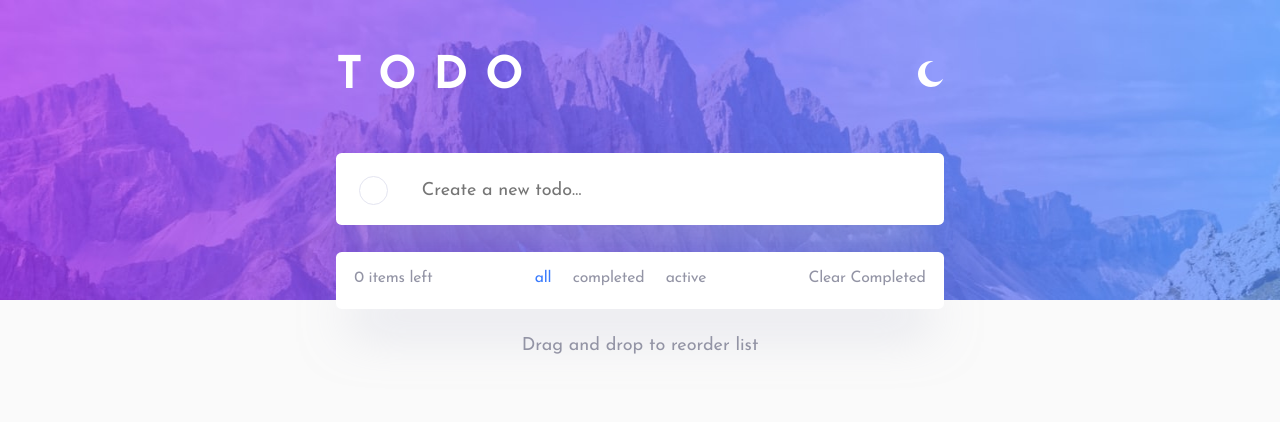
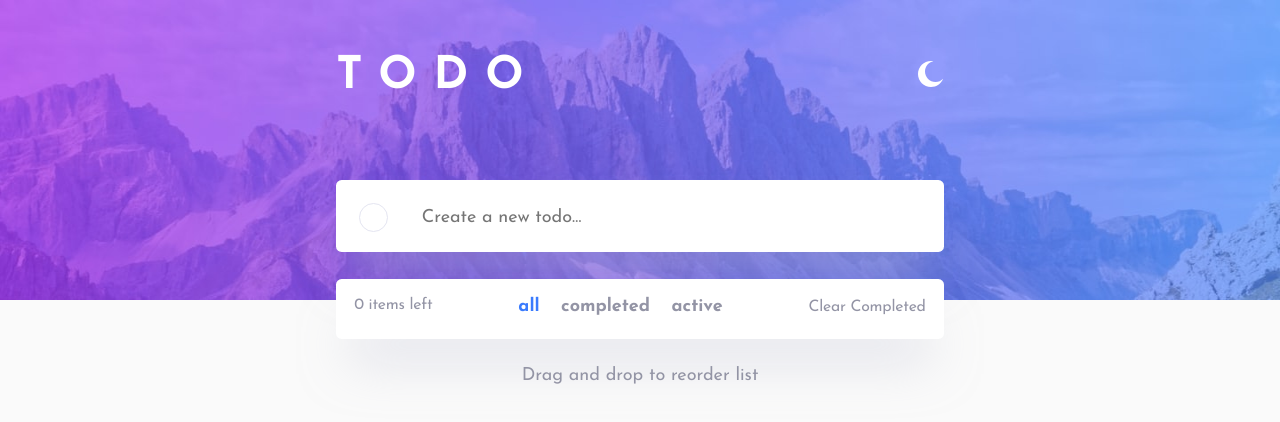
Before and after one commit to MariaLemos/todo-app, a React (Create React App) app: page / in a window 1280 px wide. Shown: the top 422 px of the page. Built offline with nearby package versions, Linux system fonts and the light colour scheme.

Commit message:
refact: filter as part of form

```diff
--- a/src/App.tsx
+++ b/src/App.tsx
@@ -7,13 +7,14 @@ import Header from "./components/header/header";
 import { FormProvider, useForm } from "react-hook-form";
 import TaskFormComponent from "./components/taskForm/taskForm.component";
 import TaskFiltersComponent from "./components/taskForm/taskFilters.component";
+import useIsMobile from "./commons/isMobile";
 
 function App() {
   const [themeName, setThemeName] = useState<ThemeName>(getPreferredTheme());
   const savedTasks: Task[] = JSON.parse(localStorage.getItem("tasks") ?? "[]");
-
+  const isMobile = useIsMobile();
   const methods = useForm<TaskForm>({
-    defaultValues: { tasks: savedTasks },
+    defaultValues: { tasks: savedTasks, filter: "all" },
   });
 
   return (
@@ -28,8 +29,8 @@ function App() {
           />
           <FormProvider {...methods}>
             <TaskFormComponent />
+            {isMobile && <TaskFiltersComponent />}
           </FormProvider>
-
           <p> Drag and drop to reorder list</p>
         </Main>
       </BackgroundContainer>
@@ -42,6 +43,8 @@ const Main = styled.main`
   max-width: 33.75rem;
   width: 90%;
   margin: auto;
+  display: grid;
+  gap: 1.5rem;
   > p {
     text-align: center;
     color: ${({ theme }) => theme.buttonFontColor};
--- a/src/commons/radio.tsx
+++ b/src/commons/radio.tsx
@@ -26,7 +26,7 @@ const RadioStyled = styled.input`
     background-repeat: no-repeat;
     background-position: center;
   }
-  &:hover {
+  &:not(:checked):hover {
     background: url(${hoverBg});
     background-repeat: no-repeat;
     background-position: center;
--- a/src/components/taskForm/taskFilters.component.tsx
+++ b/src/components/taskForm/taskFilters.component.tsx
@@ -1,22 +1,25 @@
+import { useFormContext } from "react-hook-form";
 import styled from "styled-components";
 
-const TaskFiltersComponent: React.FC<{
-  selectedFilter: FilterNames;
-  setSelectedFilter: React.Dispatch<React.SetStateAction<FilterNames>>;
-}> = ({ selectedFilter, setSelectedFilter }) => {
+const TaskFiltersComponent: React.FC = () => {
   const filters: Array<FilterNames> = ["all", "completed", "active"];
-
+  const { register, getValues } = useFormContext<TaskForm>();
   return (
     <FilterToggle>
-      {filters.map((filter) => (
-        <FilterButton
-          isActive={filter === selectedFilter}
-          onClick={() => {
-            setSelectedFilter(filter);
-          }}
+      {filters.map((filter, index) => (
+        <FilterLabel
+          isActive={getValues("filter") === filter}
+          htmlFor={filter}
+          key={index}
         >
+          <input
+            type="radio"
+            value={filter}
+            id={filter}
+            {...register("filter")}
+          />
           {filter}
-        </FilterButton>
+        </FilterLabel>
       ))}
     </FilterToggle>
   );
@@ -26,13 +29,27 @@ export default TaskFiltersComponent;
 const FilterToggle = styled.div`
   display: flex;
   gap: 1.19rem;
-  @media (max-width: 500px) {
-    position: absolute;
-    top: 5rem;
+  justify-content: center;
+
+  @media (max-width: 600px) {
     background-color: ${({ theme }) => theme.listBgColor};
+    padding: 1rem;
+    border-radius: 0.3125rem;
+    box-shadow: 0px 35px 50px -15px rgba(0, 0, 0, 0.5);
   }
 `;
-const FilterButton = styled.button<{ isActive: boolean }>`
+const FilterLabel = styled.label<{ isActive: boolean }>`
+  font-weight: 700;
+  cursor: pointer;
   color: ${({ isActive, theme }) =>
     isActive ? "hsla(220, 98%, 61%, 1)" : theme.buttonFontColor};
+
+  &:hover {
+    color: ${({ theme }) => theme.buttonHoverFontColor};
+  }
+
+  > input {
+    display: none;
+    visibility: hidden;
+  }
 `;
--- a/src/components/taskForm/taskList.component.tsx
+++ b/src/components/taskForm/taskList.component.tsx
@@ -6,7 +6,6 @@ import {
 import styled, { css } from "styled-components";
 import { Droppable, Draggable } from "react-beautiful-dnd";
 import TaskComponent from "../task/task.component";
-import { useState } from "react";
 import TaskFiltersComponent from "./taskFilters.component";
 import useIsMobile from "../../commons/isMobile";
 
@@ -22,9 +21,9 @@ const TaskListComponent: React.FC<{
   tasks: TaskField[];
   removeAction: UseFieldArrayRemove;
 }> = ({ tasks, removeAction }) => {
-  const [filter, setFilter] = useState<"all" | "active" | "completed">("all");
   const activeTasks = tasks.filter((task) => !task.isDone) ?? [];
-  const { setValue } = useFormContext<TaskForm>();
+  const { setValue, getValues } = useFormContext<TaskForm>();
+  const filter = getValues("filter");
   const isMobile = useIsMobile();
 
   return (
@@ -61,12 +60,7 @@ const TaskListComponent: React.FC<{
       </Droppable>
       <ActionsWrapper>
         <span>{`${activeTasks.length} items left`}</span>
-        {!isMobile && (
-          <TaskFiltersComponent
-            setSelectedFilter={setFilter}
-            selectedFilter={filter}
-          />
-        )}
+        {!isMobile && <TaskFiltersComponent />}
         <ClearButton
           onClick={() => {
             setValue("tasks", activeTasks);
@@ -80,7 +74,6 @@ const TaskListComponent: React.FC<{
 };
 export default TaskListComponent;
 const TaskListWrapper = styled.div`
-  margin: 1.5rem 0;
   border-radius: 0.3125rem;
   overflow: hidden;
   background-color: ${({ theme }) => theme.listBgColor};
--- a/src/theme/styles.d.ts
+++ b/src/theme/styles.d.ts
@@ -12,6 +12,7 @@ declare module "styled-components" {
     borderColor: string;
     shadowColor: string;
     buttonFontColor: string;
+    buttonHoverFontColor: string;
     doneFontColor: string;
   }
 }
```
Also changed, not shown: src/types.d.ts (+7 -1 lines).
